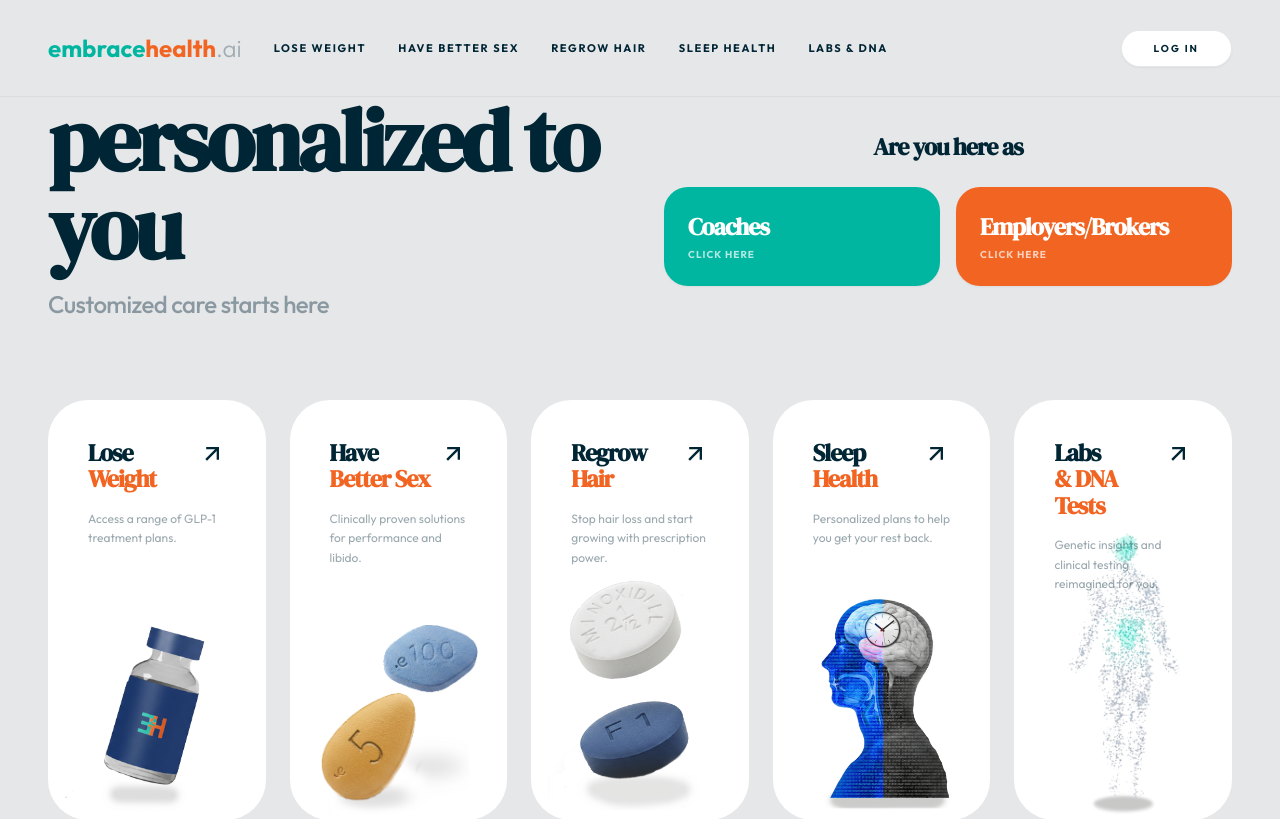
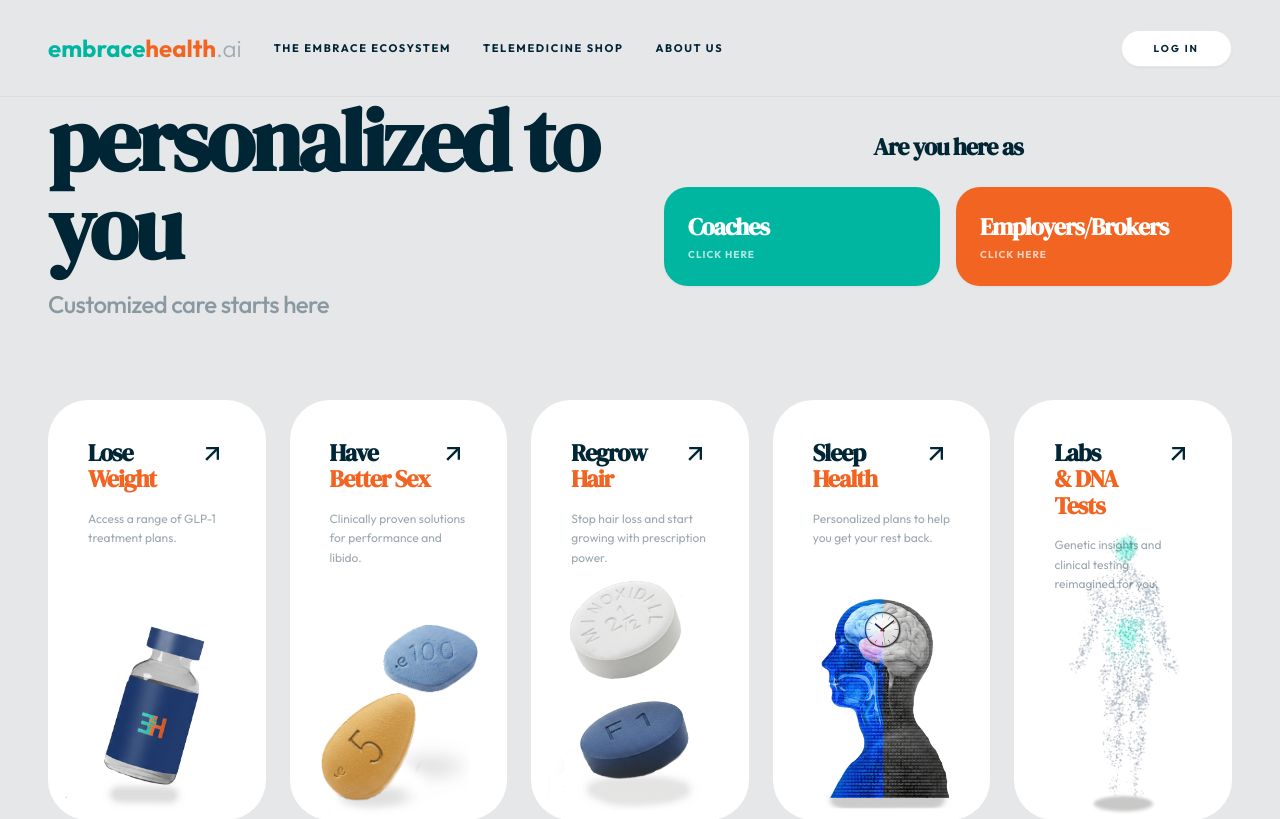
Before and after one commit to robsammonsdfw/embracemarket, a React (Vite) app: page / in a window 1280 px wide. Shown: the top 819 px of the page. Built offline with nearby package versions, Linux system fonts and the light colour scheme.

Commit message:
Update Navbar

```diff
--- a/App.tsx
+++ b/App.tsx
@@ -402,6 +402,53 @@ processFlow={{
                 ]}
               />
             } />
+
+            {/* 8. About Us */}
+            <Route path="/about" element={
+              <FeatureLandingPage
+                h1="Redefining healthcare"
+                subhead="Personalized, affordable, and science-backed solutions designed to fit your needs."
+                directAnswer="Welcome to EmbraceHealth.ai, where science meets simplicity. Our mission is to empower individuals with accessible, science-backed health solutions that foster confidence, improve well-being, and create lasting change."
+                heroVideo="/about_hero.mp4"
+
+                topCtaText="Explore Treatments"
+                ctaLink="https://shop.embracehealth.ai"
+                bottomCtaHeader="Ready to redefine your health journey?"
+                bottomCtaText="Visit the Telemedicine Shop"
+                bottomCtaSubtext="Explore our science-backed treatment options."
+
+                sections={[
+                  {
+                    title: "About Us",
+                    body: "We tailor every step to your unique biology and health goals.",
+                    detail: "Welcome to Embrace Health.ai, where science meets simplicity to transform your health journey. At our core, we are dedicated to increasing access to care, offering solutions that are affordable, transparent, and supported by the latest advancements in science. Whether you're striving to lose weight, improve nutrition, address hair loss, or enhance men’s health, we’re here with a personalized approach designed to fit your needs.",
+                    image: "/about_personalized.png"
+                  },
+                  {
+                    title: "Our Mission",
+                    body: "Our solutions are rooted in proven clinical research and advanced technology.",
+                    detail: "To empower individuals with accessible, science-backed health solutions that foster confidence, improve well-being, and create lasting change.",
+                    image: "/about_science.png"
+                  },
+                  {
+                    title: "Convenience & Support",
+                    body: "All-in-one health support through a single, empathetic ecosystem.",
+                    detail: "Access everything through our app and website, enjoy discreet home delivery of medications, and receive expert support from our dedicated clinical partners.",
+                    image: "/about_support.png"
+                  }
+                ]}
+                comparison={[
+                  { label: "Pricing", us: "Upfront & Cost Transparent", them: "Hidden Fees & Surprises" },
+                  { label: "Approach", us: "Personalized to your Biology", them: "One-Size-Fits-All" },
+                  { label: "Technology", us: "3D AI & DNA Integration", them: "Standard Symptom Guesswork" },
+                  { label: "Delivery", us: "All-in-One App + Home Delivery", them: "Disjointed Clinics & Pharmacies" }
+                ]}
+                faqs={[
+                  { q: "What is your core mission?", a: "To empower individuals with accessible, science-backed health solutions that foster confidence, improve well-being, and create lasting change." },
+                  { q: "What makes EmbraceHealth different?", a: "We combine cutting-edge science (like DNA testing and 3D body mapping) with absolute cost transparency and expert medical empathy, ensuring your path to better health is clear, affordable, and fully supported." }
+                ]}
+              />
+            } />
 {/* Catch-all route to prevent blank screens. Sends users home if a link is broken. */}
 <Route path="*" element={<Navigate to="/" replace />} />
           </Routes>
--- a/components/Header.tsx
+++ b/components/Header.tsx
@@ -5,11 +5,9 @@ const Header: React.FC = () => {
   const SHOPIFY_BASE = "https://shop.embracehealth.ai";
 
   const TOP_NAV = [
-    { name: 'Lose Weight', path: `${SHOPIFY_BASE}/collections/weight-loss` },
-    { name: 'Have Better Sex', path: `${SHOPIFY_BASE}/collections/erectile-dysfunction` },
-    { name: 'Regrow Hair', path: `${SHOPIFY_BASE}/collections/hair-loss` },
-    { name: 'Sleep Health', path: `/app/sleep-health` },
-    { name: 'Labs & DNA', path: `${SHOPIFY_BASE}/pages/dna-test-kits` },
+    { name: 'The Embrace Ecosystem', path: 'https://app.embracehealth.ai' },
+    { name: 'Telemedicine Shop', path: 'https://shop.embracehealth.ai' },
+    { name: 'About Us', path: '/about' },
   ];
 
   const EXPLORE_FEATURES = [
```
